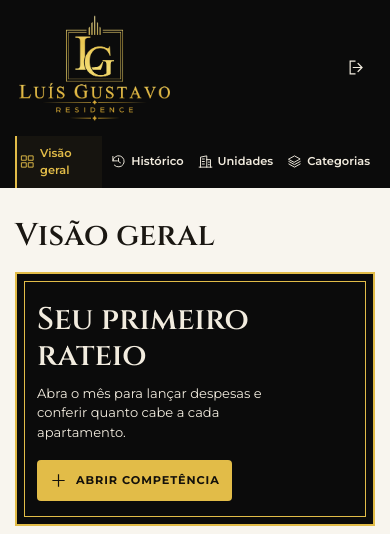
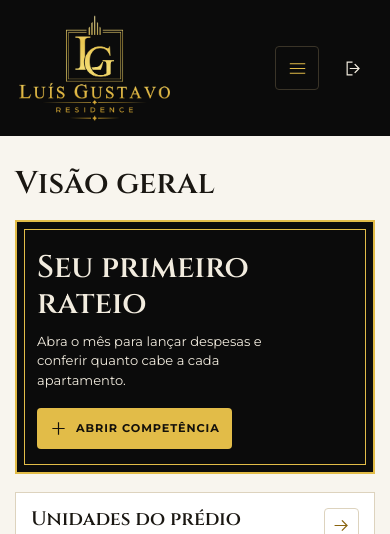
Before and after one commit to dalmada/condominio, a Django app: page / in a window 390 px wide. Shown: the top 534 px of the page. Run offline with Django 5.2, Linux system fonts and the light colour scheme; the visitor is signed in with stand-in values (Sample User, id 1); data comes from the database, SQL or seed files in the repository; data that the repository does not hold is empty; parts of the project's set-up code (start-up, migrations or seed data) failed here and were passed over.

Commit message:
Adiciona menu hambúrguer no celular

```diff
--- /dev/null
+++ b/ledger/static/ledger/mobile-nav.css
@@ -0,0 +1,37 @@
+.mobile-menu-toggle { display: none; }
+
+@media (max-width: 680px) {
+  .sidebar.has-mobile-menu {
+    grid-template-columns: minmax(0, 1fr) auto auto;
+    align-items: center;
+    padding-bottom: 12px;
+  }
+  .sidebar.has-mobile-menu .mobile-menu-toggle {
+    display: inline-flex;
+    grid-row: 1;
+    grid-column: 2;
+    width: 44px;
+    height: 44px;
+    border: 1px solid var(--line);
+    color: var(--accent);
+  }
+  .sidebar.has-mobile-menu .side-bottom { grid-column: 3; }
+  .sidebar.has-mobile-menu .side-bottom .icon-button { width: 44px; height: 44px; }
+  .mobile-menu-toggle[aria-expanded="false"] .menu-close,
+  .mobile-menu-toggle[aria-expanded="true"] .menu-bars { display: none; }
+  .sidebar.has-mobile-menu nav {
+    display: none;
+    grid-column: 1 / -1;
+    flex-direction: column;
+    padding-top: 8px;
+    border-top: 1px solid var(--line);
+  }
+  .sidebar.has-mobile-menu .mobile-menu-toggle[aria-expanded="true"] + nav { display: flex; }
+  .sidebar.has-mobile-menu nav a {
+    justify-content: flex-start;
+    min-height: 44px;
+    padding: 10px 12px;
+    gap: 10px;
+    font-size: .875rem;
+  }
+}
--- /dev/null
+++ b/ledger/static/ledger/mobile-nav.js
@@ -0,0 +1,20 @@
+(() => {
+  const toggle = document.querySelector(".mobile-menu-toggle");
+  if (!toggle) return;
+  const sidebar = toggle.closest(".sidebar");
+  sidebar.classList.add("has-mobile-menu");
+
+  function setOpen(open) {
+    toggle.setAttribute("aria-expanded", String(open));
+    toggle.setAttribute("aria-label", open ? "Fechar menu" : "Abrir menu");
+  }
+
+  toggle.addEventListener("click", () => setOpen(toggle.getAttribute("aria-expanded") !== "true"));
+  sidebar.addEventListener("keydown", (event) => {
+    if (event.key === "Escape" && toggle.getAttribute("aria-expanded") === "true" && toggle.offsetWidth) {
+      setOpen(false);
+      toggle.focus();
+    }
+  });
+  matchMedia("(max-width: 680px)").addEventListener("change", () => setOpen(false));
+})();
--- a/ledger/templates/ledger/base.html
+++ b/ledger/templates/ledger/base.html
@@ -8,6 +8,7 @@
     <title>{% block title %}Visão geral{% endblock %} · Luís Gustavo Residence</title>
     <link rel="icon" href="{% static 'ledger/residence-favicon.png' %}" type="image/png">
     <link rel="stylesheet" href="{% static 'ledger/app.css' %}">
+    <link rel="stylesheet" href="{% static 'ledger/mobile-nav.css' %}">
     {% block extra_head %}{% endblock %}
     <link rel="stylesheet" href="{% static 'ledger/residence.css' %}">
   </head>
@@ -20,7 +21,14 @@
            aria-label="Luís Gustavo Residence, visão geral">
           <img class="residence-logo" src="{% static 'ledger/luis-gustavo-residence.webp' %}" alt="Luís Gustavo Residence">
         </a>
-        <nav aria-label="Navegação principal">
+        <button class="mobile-menu-toggle icon-button" type="button"
+                aria-controls="main-navigation" aria-expanded="false" aria-label="Abrir menu">
+          <svg class="icon" viewBox="0 0 24 24" fill="none" stroke="currentColor" aria-hidden="true">
+            <path class="menu-bars" d="M3 6h18M3 12h18M3 18h18"/>
+            <path class="menu-close" d="m5 5 14 14M19 5 5 19"/>
+          </svg>
+        </button>
+        <nav id="main-navigation" aria-label="Navegação principal">
           {% with n=request.resolver_match.url_name %}
             <a href="{% url 'dashboard' %}"
                {% if n == 'dashboard' or n == 'period_detail' %}aria-current="page"{% endif %}>{% icon "grid" %}
@@ -66,6 +74,7 @@
       </main>
     </div>
     <script src="{% static 'ledger/money.js' %}" defer></script>
+    <script src="{% static 'ledger/mobile-nav.js' %}" defer></script>
     {% block extra_js %}{% endblock %}
     {% block scripts %}{% endblock %}
   </body>
```
